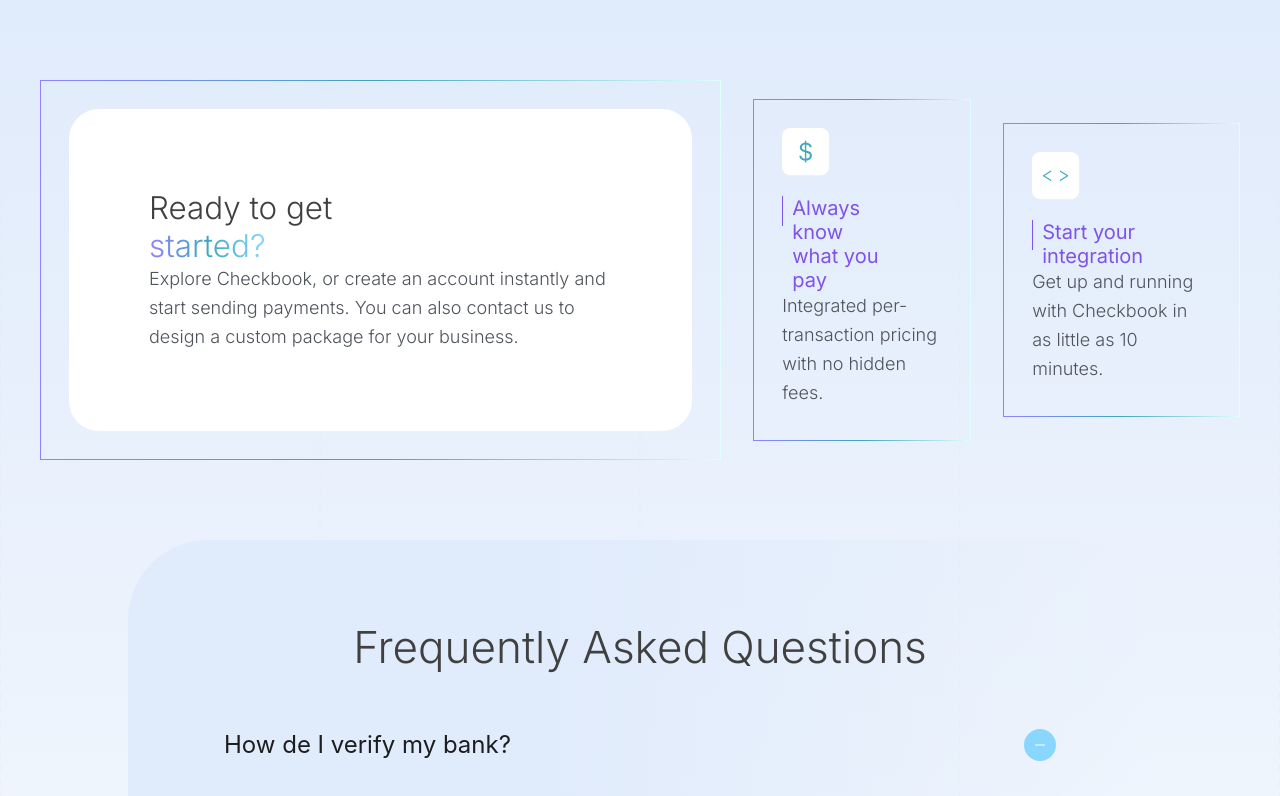
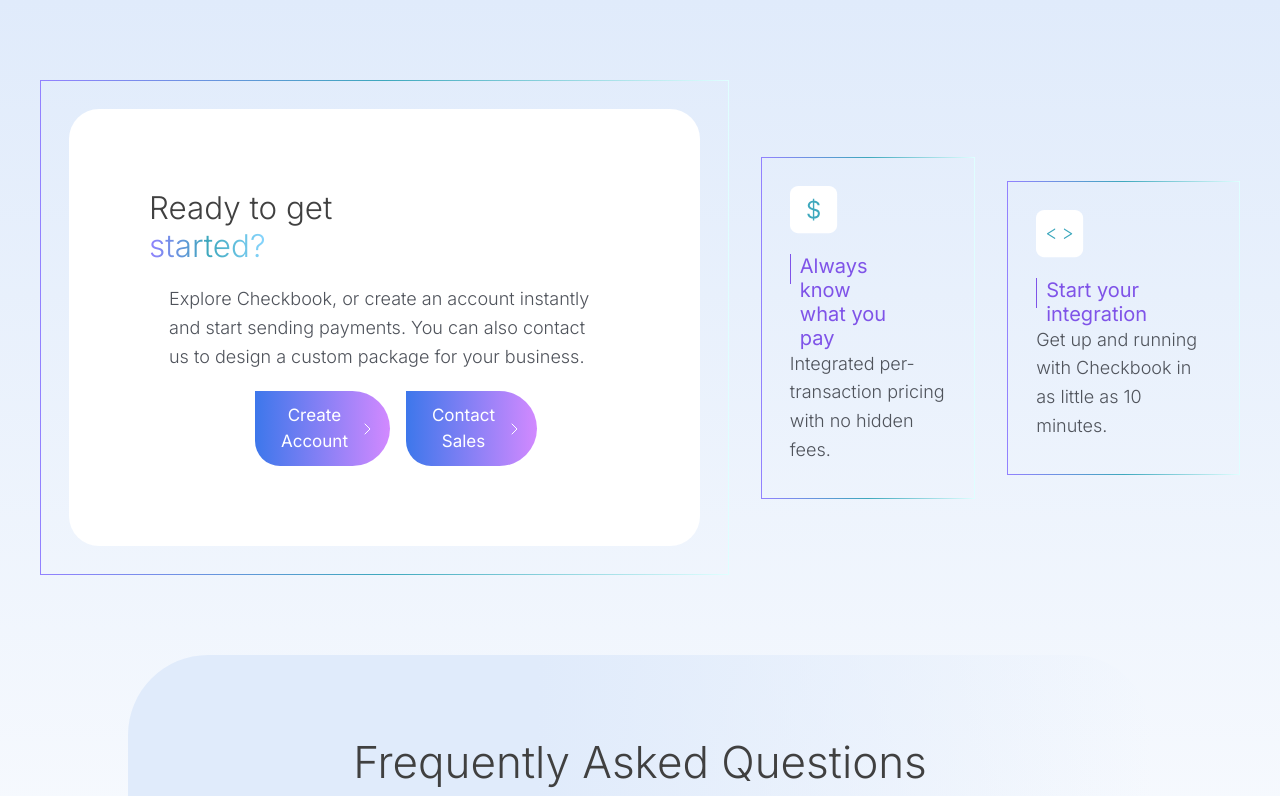
Before and after one commit to Pirai-Infotech/Pirai-checkbook-website, a Next.js app: page / in a window 1280 px wide. Shown: the top 796 px of the page. Built offline with nearby package versions, Linux system fonts and the light colour scheme.

Commit message:
Button added under ReadytoGet comp

```diff
--- a/app/globals.css
+++ b/app/globals.css
@@ -32,11 +32,12 @@
 body {
 
   font-family: var(--font-inter);
-  background: linear-gradient(180deg, #E0EBFB, #FFFFFF80, #E0EBFB),
-  url('/Dottedlines.svg');
-background-repeat: no-repeat;
-background-position: center;
-background-size: cover;
+  background:
+    linear-gradient(180deg, #E0EBFB, #ffffff, #ffffff, #E0EBFB),
+    url(/Dottedlines.svg);
+  background-repeat: no-repeat;
+  background-position: center;
+  background-size: contain;
 }
 h1 {
   font-size: 5.5rem;
--- a/app/ui/ReadytoGetStart.js
+++ b/app/ui/ReadytoGetStart.js
@@ -3,6 +3,7 @@
 import CTAButton from "./CTAButton";
 import payico from "@/public/pay-ico.svg";
 import codeico from "@/public/code-ico.svg";
+import signupArrow from "@/public/signup-arrow.svg";
 
 function ReadytoGetStart() {
   return (
@@ -13,11 +14,27 @@
             Ready to get <br />
             <span>started?</span>
           </h2>
-          <p className="text-center md:text-left">
+          <p className="text-center md:text-left p-5">
             Explore Checkbook, or create an account instantly and start sending
             payments. You can also contact us to design a custom package for
             your business.
           </p>
+          <div className="flex flex-col lg:flex-row gap-4 w-[55%] m-auto">
+            <CTAButton
+              icon={signupArrow}
+              backgroundType={"bg-gradient-to-r"}
+              backgroundColor={"from-[#3D77EB] to-[#D289FF]"}
+              textColor={"text-[#fff]"}
+              content={"Create Account"}
+            />
+            <CTAButton
+              icon={signupArrow}
+              backgroundType={"bg-gradient-to-r"}
+              backgroundColor={"from-[#3D77EB] to-[#D289FF]"}
+              textColor={"text-[#fff]"}
+              content={"Contact Sales"}
+            />
+          </div>
         </div>
       </div>
       <div className="flex flex-col md:flex-row items-center gap-8 lin-bf-txt">
```
